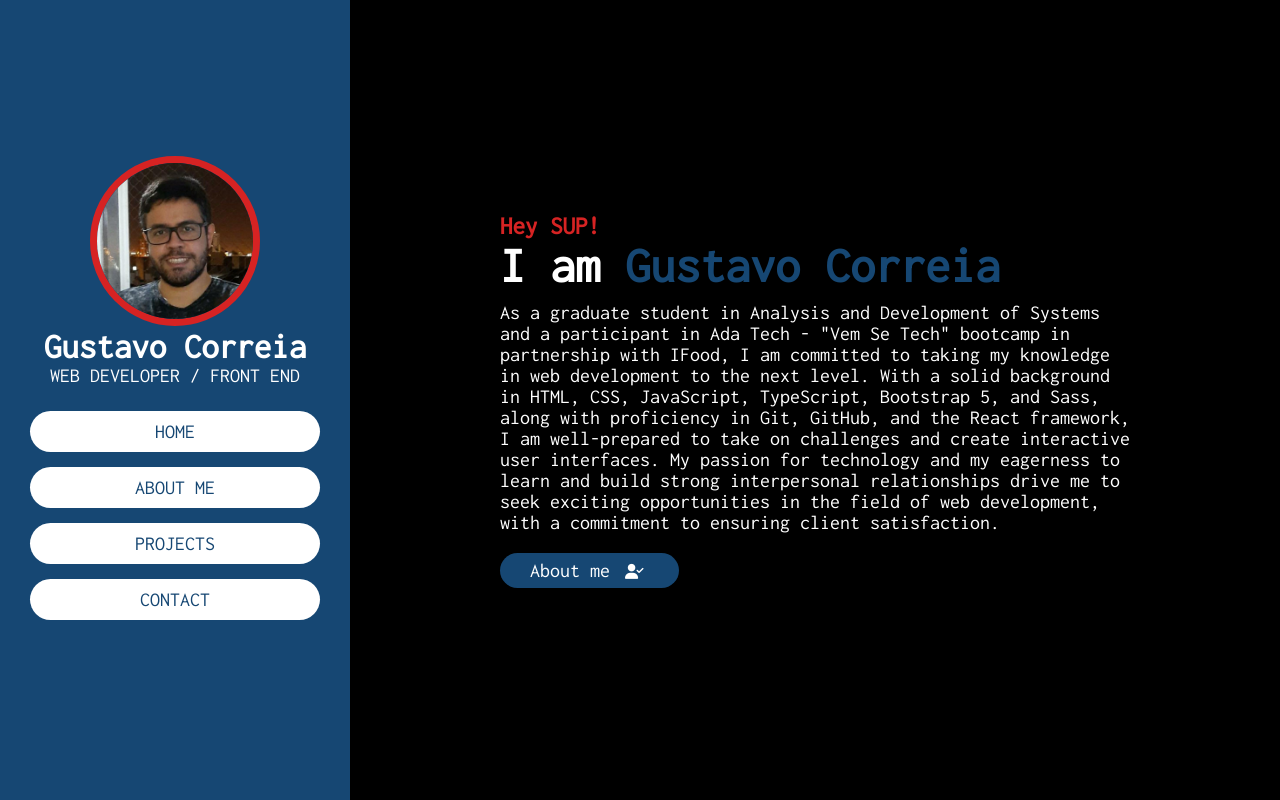
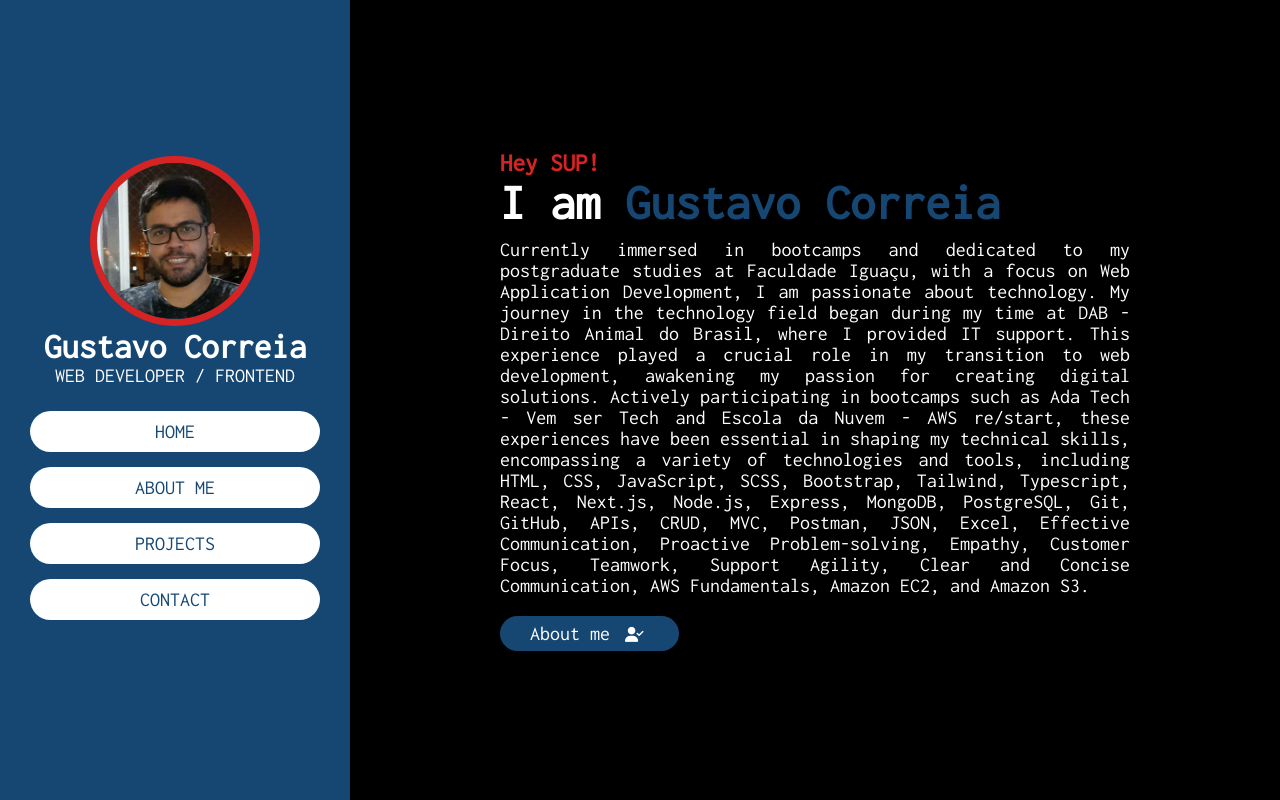
Before and after one commit to GustavoCorreiaDev/portfolio, a plain HTML site: page index.html in a window 1280 px wide. Shown: the top 800 px of the page. Drawn offline with nearby package versions, Linux system fonts and the light colour scheme.

Commit message:
add new text, new cv, style

```diff
--- a/index.html
+++ b/index.html
@@ -25,7 +25,7 @@
         <div class="photo-header">
             <img src="images/photo.user.jpeg" alt="photo-user">
             <h3 class="name-header">Gustavo Correia</h3>
-            <p class="text-header">WEB DEVELOPER / FRONT END</p>
+            <p class="text-header">WEB DEVELOPER / FRONTEND</p>
         </div>
 
         <nav class="nav-bar">
@@ -44,7 +44,7 @@
 
         <h3>Hey SUP!</h3>
         <h1>I am <span>Gustavo Correia</span></h1>
-        <p>As a graduate student in Analysis and Development of Systems and a participant in Ada Tech - "Vem Se Tech" bootcamp in partnership with IFood, I am committed to taking my knowledge in web development to the next level. With a solid background in HTML, CSS, JavaScript, TypeScript, Bootstrap 5, and Sass, along with proficiency in Git, GitHub, and the React framework, I am well-prepared to take on challenges and create interactive user interfaces. My passion for technology and my eagerness to learn and build strong interpersonal relationships drive me to seek exciting opportunities in the field of web development, with a commitment to ensuring client satisfaction.</p>
+        <p>Currently immersed in bootcamps and dedicated to my postgraduate studies at Faculdade Iguaçu, with a focus on Web Application Development, I am passionate about technology. My journey in the technology field began during my time at DAB - Direito Animal do Brasil, where I provided IT support. This experience played a crucial role in my transition to web development, awakening my passion for creating digital solutions. Actively participating in bootcamps such as Ada Tech - Vem ser Tech and Escola da Nuvem - AWS re/start, these experiences have been essential in shaping my technical skills, encompassing a variety of technologies and tools, including HTML, CSS, JavaScript, SCSS, Bootstrap, Tailwind, Typescript, React, Next.js, Node.js, Express, MongoDB, PostgreSQL, Git, GitHub, APIs, CRUD, MVC, Postman, JSON, Excel, Effective Communication, Proactive Problem-solving, Empathy, Customer Focus, Teamwork, Support Agility, Clear and Concise Communication, AWS Fundamentals, Amazon EC2, and Amazon S3.</p>
         <a href="#sobreMim"><button class="btn">About me <i class="fa- solid fas fa-user-check"></i></button></a>
 
     </section><!--home section-->
--- a/sass/style.scss
+++ b/sass/style.scss
@@ -182,6 +182,7 @@ header {
     font-size: 2rem;
     color: white;
     padding: 1rem 0;
+    text-align: justify;
   }
 }
 
```
Also changed, not shown: css/style.css, 1 other file.
